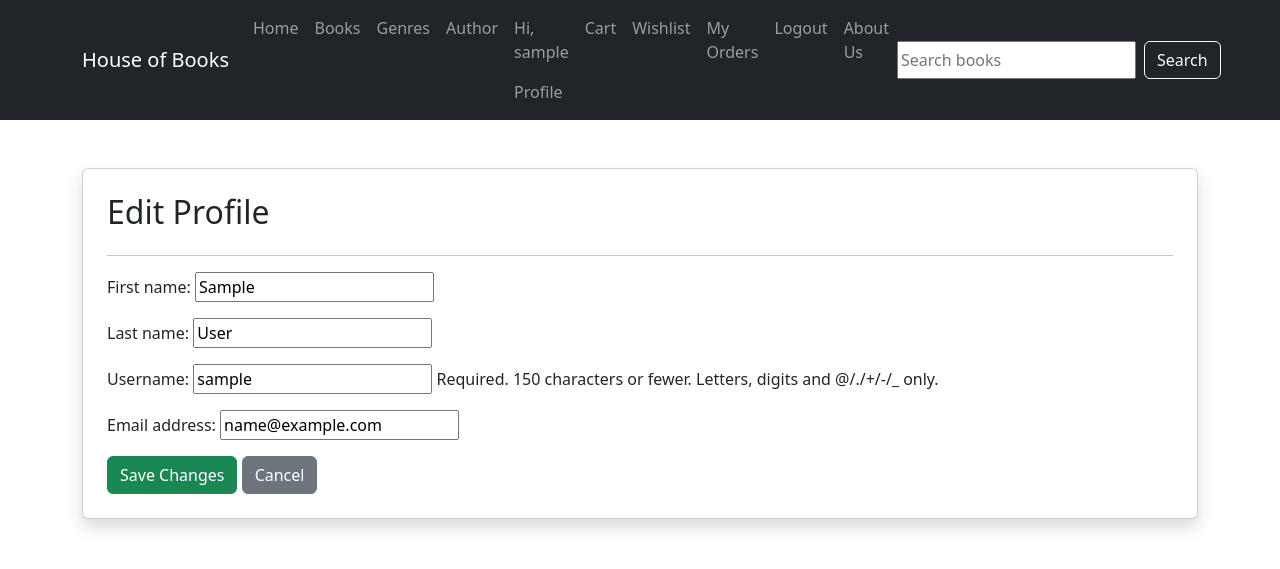
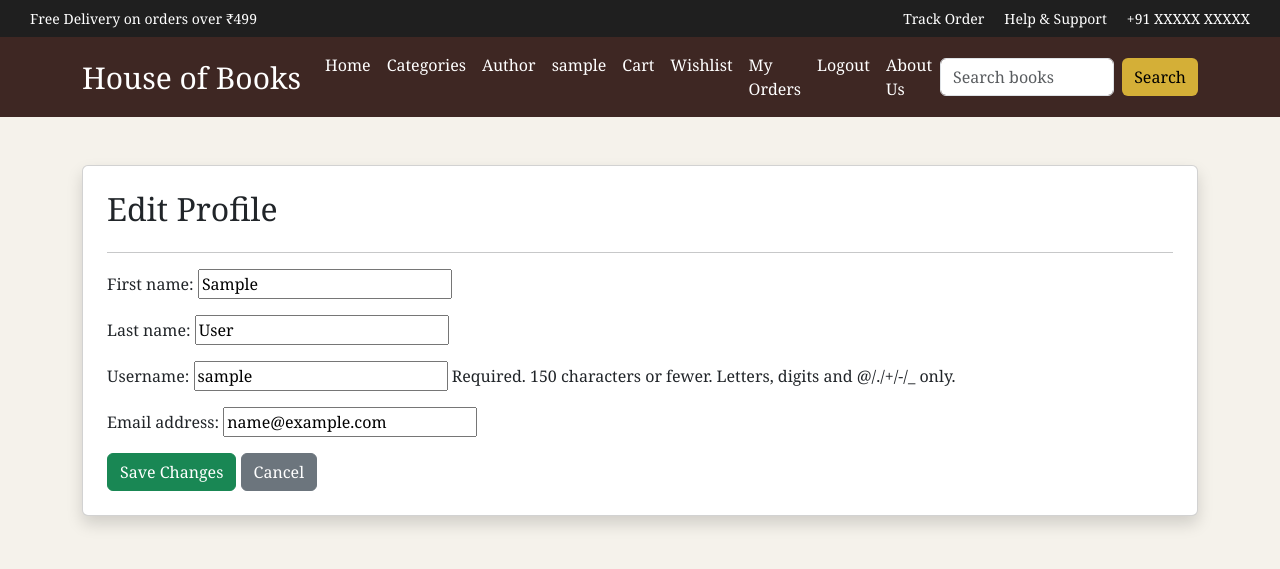
Before and after one commit to abhayrwt27/house-of-books, a Django app: page /accounts/profile/edit/ in a window 1280 px wide. Shown: the top 569 px of the page. Run offline with Django 5.2, Linux system fonts and the light colour scheme; the visitor is signed in with stand-in values (Sample User, id 1); parts of the project's set-up code (start-up, migrations or seed data) failed here and were passed over.

Commit message:
Added new UI to navbar and hero section

```diff
--- /dev/null
+++ b/books/static/css/style.css
@@ -0,0 +1,109 @@
+.top-bar{
+    background-color: #1f1f1f;
+    color: white;
+    padding: 8px 30px;
+    display: flex;
+    justify-content: space-between;
+    align-items: center;
+    font-size: 14px;
+}
+
+.left-side{
+    font-weight: 500;
+}
+
+.right-side{
+    display: flex;
+    gap: 20px;
+    align-items: center;
+}
+
+.right-side a{
+    color: white;
+    text-decoration: none;
+}
+
+.right-side a:hover{
+    color: #ffc107;
+}
+
+body{
+    background-color: #f5f2eb;
+    font-family: Georgia, 'Times New Roman', Times, serif;
+}
+
+.custom-navbar{
+    background-color: #3e2723;
+}
+
+.navbar-brand{
+    color: white !important;
+    font-size: 30px;
+}
+
+.nav-link{
+    color: white !important;
+}
+
+.nav-link:hover{
+    color: #d4af37 !important;
+}
+
+.btn-warning{
+    background-color: #d4af37;
+    border: none;
+}
+
+.card{
+    transition: 0.3s;
+}
+
+.car:hover{
+    transform: translateY(-8px);
+}
+
+.hero-section{
+    display: flex;
+    justify-content: space-between;
+    align-items: center;
+    background-color: #fff8e7;
+    border-radius: 20px;
+    padding: 80px;
+    gap: 50px;
+    margin: 40px;
+    box-shadow: 0 5px 20px rgba(0,0,0,0.1);
+}
+
+.hero-left{
+    flex: 1;
+}
+
+.hero-right{
+    flex: 1;
+}
+
+.hero-right img{
+    width: 80%;
+    float: right;
+    border-radius: 20px;
+}
+
+.hero-left h1{
+    font-size: 50px;
+    color: #3e2723;
+}
+
+.hero-left p{
+    margin-top: 20px;
+    font-size: 18px;
+}
+
+.hero-button{
+    display: inline-block;
+    margin-top: 20px;
+    padding: 12px 25px;
+    border-radius: 10px;
+    text-decoration: none;
+    background-color: #3e2723;
+    color: white;
+}
--- a/books/templates/books/base.html
+++ b/books/templates/books/base.html
@@ -1,26 +1,42 @@
+{% load static %}
+
 <!DOCTYPE html>
-<html lsmg="en">
+<html lang="en">
 <head>
     <meta charset="UTF-8">
     <meta name="viewport" content="width=device-width, initial-scale=1.0">
     <title>House of Books</title>
     <link href="https://cdn.jsdelivr.net/npm/bootstrap@5.3.7/dist/css/bootstrap.min.css" rel="stylesheet">
+    <link rel="stylesheet" href="{% static 'css/style.css' %}">
 </head>
 <body>
+    <div class="top-bar">
+        <div class="left-side">
+            Free Delivery on orders over ₹499
+        </div>
+
+        <div class="right-side">
+            <a href="#">Track Order</a>
+            <a href="#">Help & Support</a>
+            <span>+91 XXXXX XXXXX</span>
+        </div>
+    </div>
     <!-- Navbar for all pages -->
-    <nav class="navbar navbar-expand-lg navbar-dark bg-dark">
+    <nav class="navbar navbar-expand-lg custom-navbar">
         <div class="container">
-            <a class="navbar-brand" href="#">House of Books</a>
+            <a class="navbar-brand" href="/">House of Books</a>
 
+            <button class="navbar-toggler" type="button" data-bs-toggle="collapse" data-bs-target="#navbarNav">
+                <span class="navbar-toggler-icon"></span>
+            </button>
+
+            <div class="collapse navbar-collapse" id="navbarNav">
                 <ul class="navbar-nav ms-auto">
                     <li class="nav-item">
                         <a class="nav-link" href="/">Home</a>
                     </li>
                     <li class="nav-item">
-                    <a class="nav-link" href="#">Books</a>
-                </li>
-                <li class="nav-item">
-                    <a class="nav-link" href="#">Genres</a>
+                        <a class="nav-link" href="#">Categories</a>
                     </li>
                     <li class="nav-item">
                         <a class="nav-link" href="#">Author</a>
@@ -28,8 +44,7 @@
 
                     {% if user.is_authenticated %}
                     <li class="nav-item">
-                    <span class="nav-link" >Hi, {{user.username}}</span>
-                    <a class="nav-link" href="{% url 'profile' %}">Profile</a>
+                        <a class="nav-link" href="{% url 'profile' %}">{{user.username}}</a>
                     </li>
                     <li class="nav-item">
                         <a class="nav-link" href="{% url 'cart' %}">Cart</a>
@@ -59,17 +74,20 @@
                         <a class="nav-link" href="#">About Us</a>
                     </li>
                 </ul>
-            <div class="ms-auto">
+
                 <form class="d-flex" method="GET" action="/">
                     <input
-                    class="'form-control me-2"
+                        class="form-control me-2"
                         type="search"
                         name="search"
                         placeholder="Search books">
 
-                    <button class="btn btn-outline-light" type="submit">Search</button>
+                        <button class="btn btn-warning" type="submit">Search</button>
                 </form>
+
             </div>
+
+
         </div>
     </nav>
 
--- a/houseofbooks/settings.py
+++ b/houseofbooks/settings.py
@@ -123,10 +123,11 @@ USE_TZ = True
 # Static files (CSS, JavaScript, Images)
 # https://docs.djangoproject.com/en/6.0/howto/static-files/
 
-STATIC_URL = 'static/'
+STATIC_URL = "static/"
 MEDIA_URL = "/media/"
 MEDIA_ROOT = BASE_DIR/"media"
 LOGIN_REDIRECT_URL = "/"
 LOGOUT_REDIRECT_URL = "/"
 
 STATIC_ROOT = BASE_DIR/ "staticfiles"
+STATICFILES_DIRS = [BASE_DIR / "static",]
```
Also changed, not shown: books/templates/books/home.html (+17 -6 lines). Lines whose indentation alone changed are shown as unchanged.
